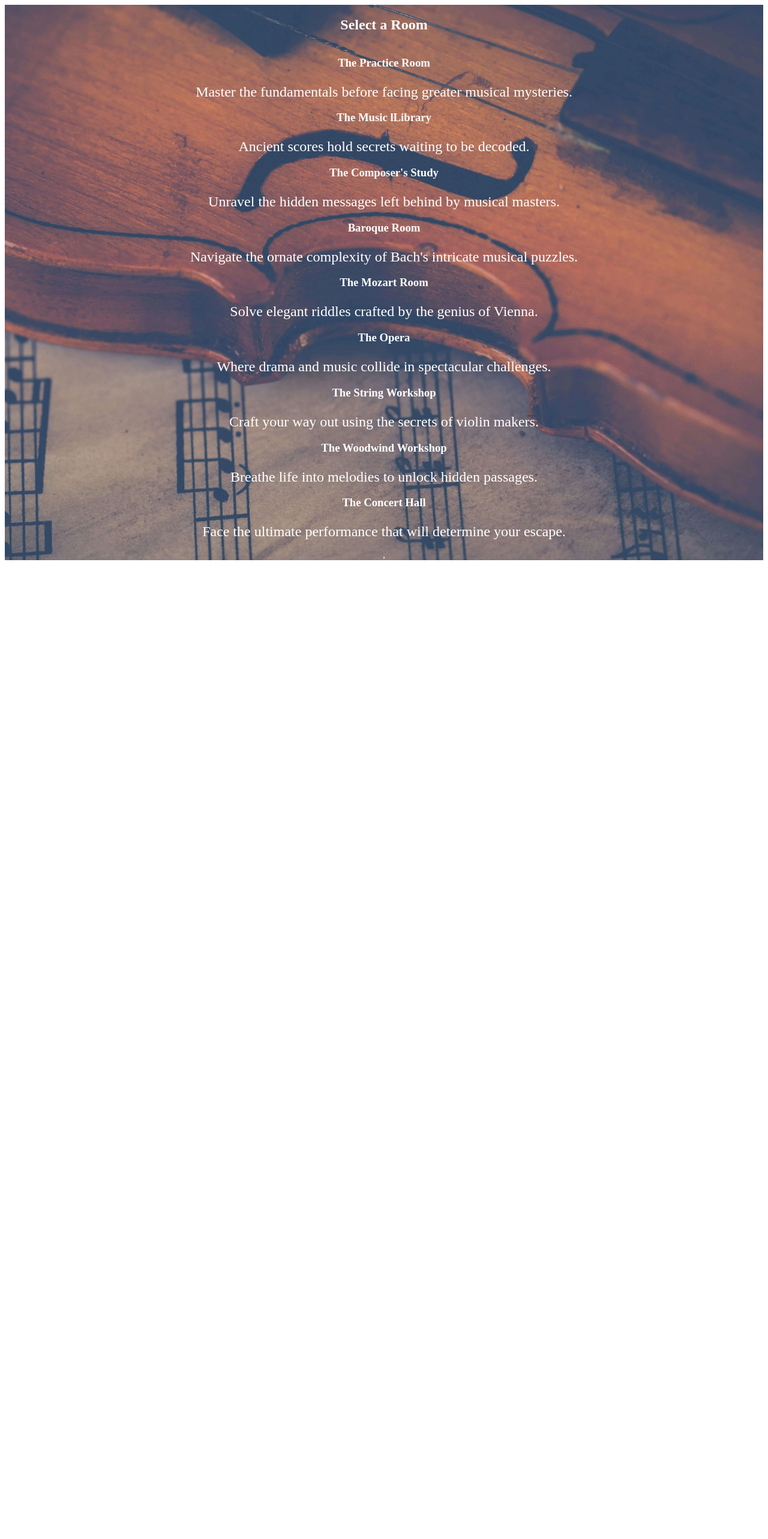
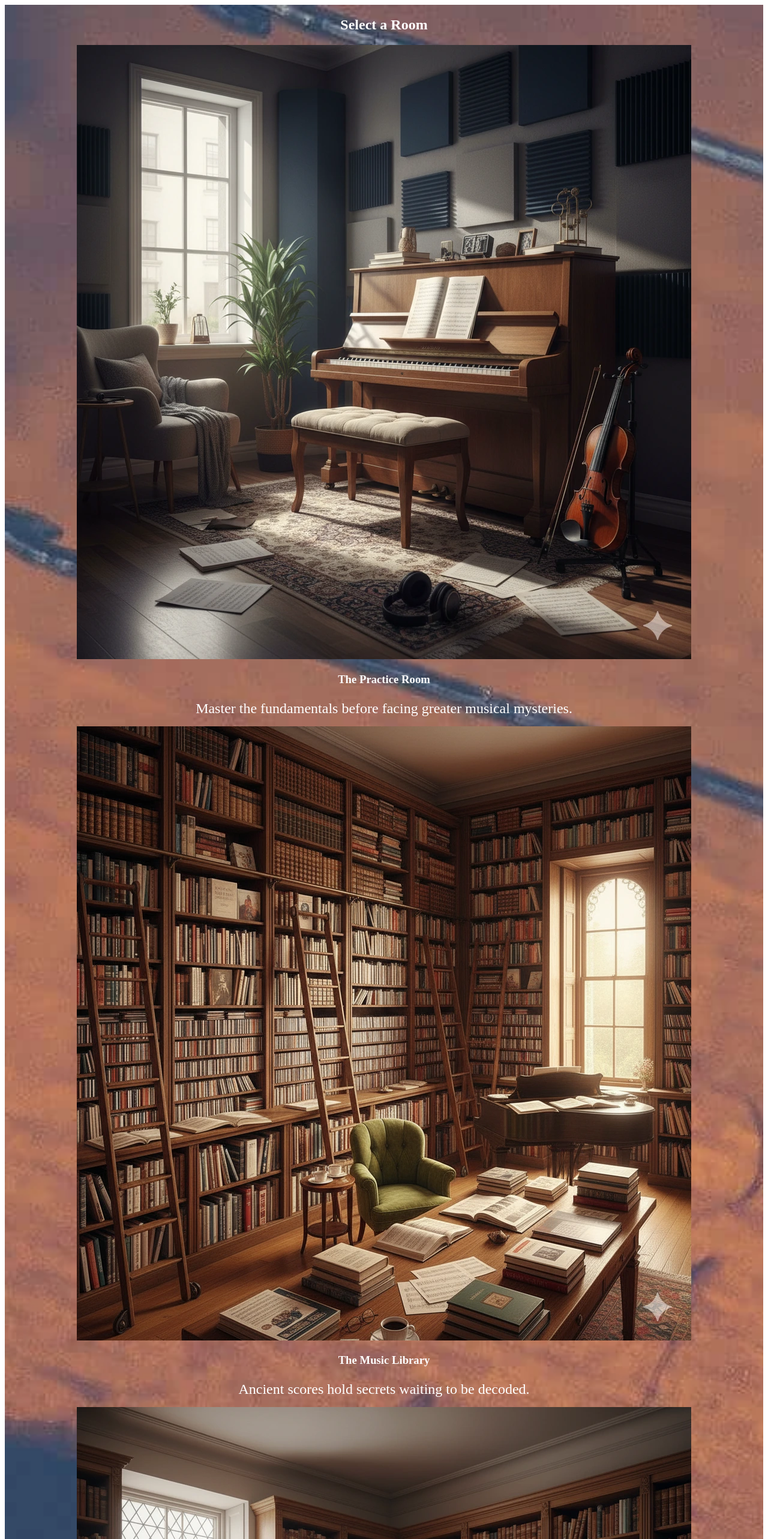
Before and after one commit to hannahro15/classical-music-themed-escape-room, a React (Vite) app in the folder music-escape-room/: page /rooms in a window 1280 px wide. Shown: the top 2566 px of the page at 60% size. Before the commit the page ends 942 px from the top, so only its background shows below. Built offline with nearby package versions, Linux system fonts and the light colour scheme.

Commit message:
Make images display in the browser

```diff
--- a/music-escape-room/src/rooms-grid.jsx
+++ b/music-escape-room/src/rooms-grid.jsx
@@ -1,43 +1,61 @@
 import './rooms-grid.css'
+import practiceRoomImg from './assets/practice-room.webp'
+import musicLibraryImg from './assets/music-library.webp'
+import composersStudyImg from './assets/composers-study.webp'
+import baroqueRoomImg from './assets/baroque-room.webp'
+import mozartRoomImg from './assets/mozart-room.webp'
+import operaStageImg from './assets/opera-stage.webp'
+import stringWorkshopImg from './assets/string-workshop.webp'
+import woodwindWorkshopImg from './assets/woodwind-workshop.webp'
+import concertHallImg from './assets/concert-hall.webp'
 
 function RoomsGrid() {
     return (
     <>
       <h2>Select a Room</h2>
-            <div className="rooms-grid">
+        <div className="rooms-grid">
         <div className="room-card">
+        <img src={practiceRoomImg} alt="The Practice Room" />
           <h3>The Practice Room</h3>
           <p>Master the fundamentals before facing greater musical mysteries.</p>
         </div>
         <div className="room-card">
-          <h3>The Music lLibrary</h3>
+            <img src={musicLibraryImg} alt="The Music Library" />
+          <h3>The Music Library</h3>
           <p>Ancient scores hold secrets waiting to be decoded.</p>
         </div>
         <div className="room-card">
+            <img src={composersStudyImg} alt="The Composer's Study" />
           <h3>The Composer's Study</h3>
           <p>Unravel the hidden messages left behind by musical masters.</p>
         </div>
         <div className="room-card">
+            <img src={baroqueRoomImg} alt="The Baroque Room" />
           <h3>Baroque Room</h3>
           <p>Navigate the ornate complexity of Bach's intricate musical puzzles.</p>
         </div>
         <div className="room-card">
+            <img src={mozartRoomImg} alt="The Mozart Room" />
           <h3>The Mozart Room</h3>
           <p>Solve elegant riddles crafted by the genius of Vienna.</p>
         </div>
         <div className="room-card">
+            <img src={operaStageImg} alt="The Opera" />
           <h3>The Opera</h3>
           <p>Where drama and music collide in spectacular challenges.</p>
         </div>
         <div className="room-card">
+            <img src={stringWorkshopImg} alt="The String Workshop" />
           <h3>The String Workshop</h3>
           <p>Craft your way out using the secrets of violin makers.</p>
         </div>
         <div className="room-card">
+            <img src={woodwindWorkshopImg} alt="The Woodwind Workshop" />
           <h3>The Woodwind Workshop</h3>
           <p>Breathe life into melodies to unlock hidden passages.</p>
         </div>
         <div className="room-card">
+            <img src={concertHallImg} alt="The Concert Hall" />
           <h3>The Concert Hall</h3>
           <p>Face the ultimate performance that will determine your escape.</p>
         </div>
```
